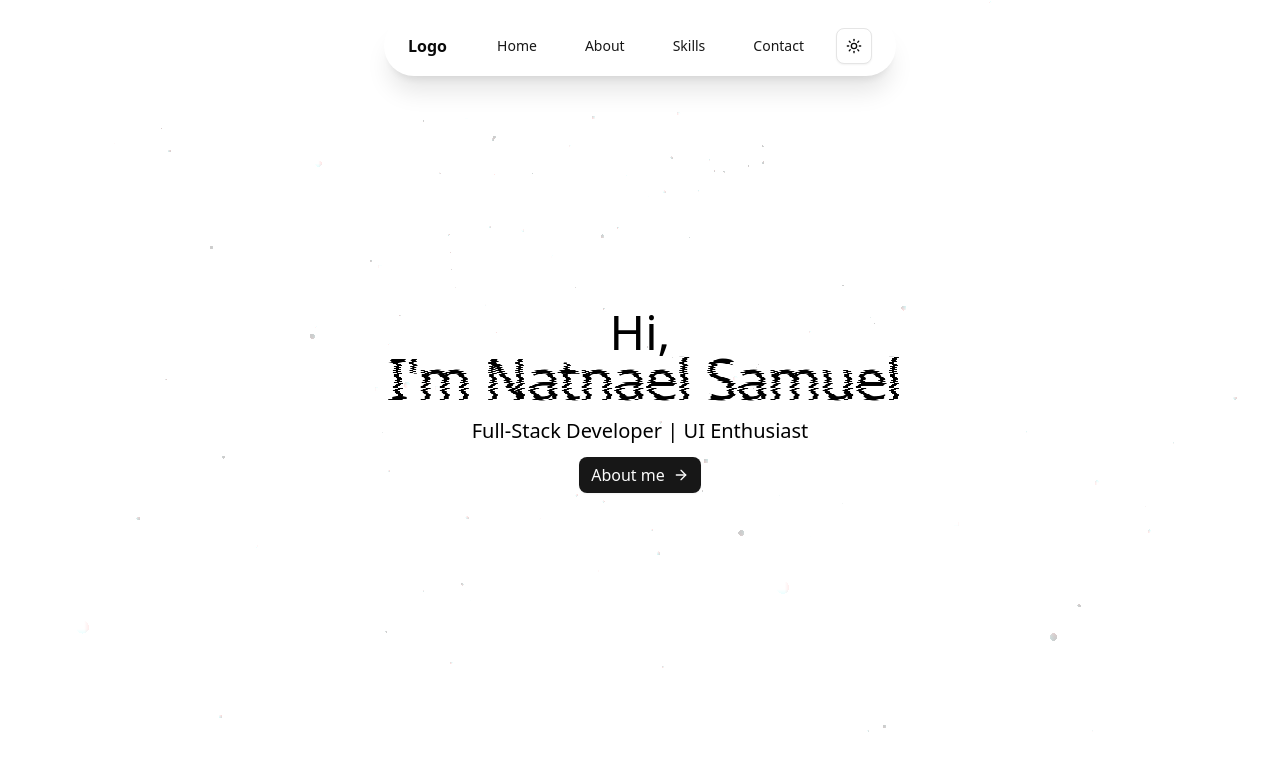
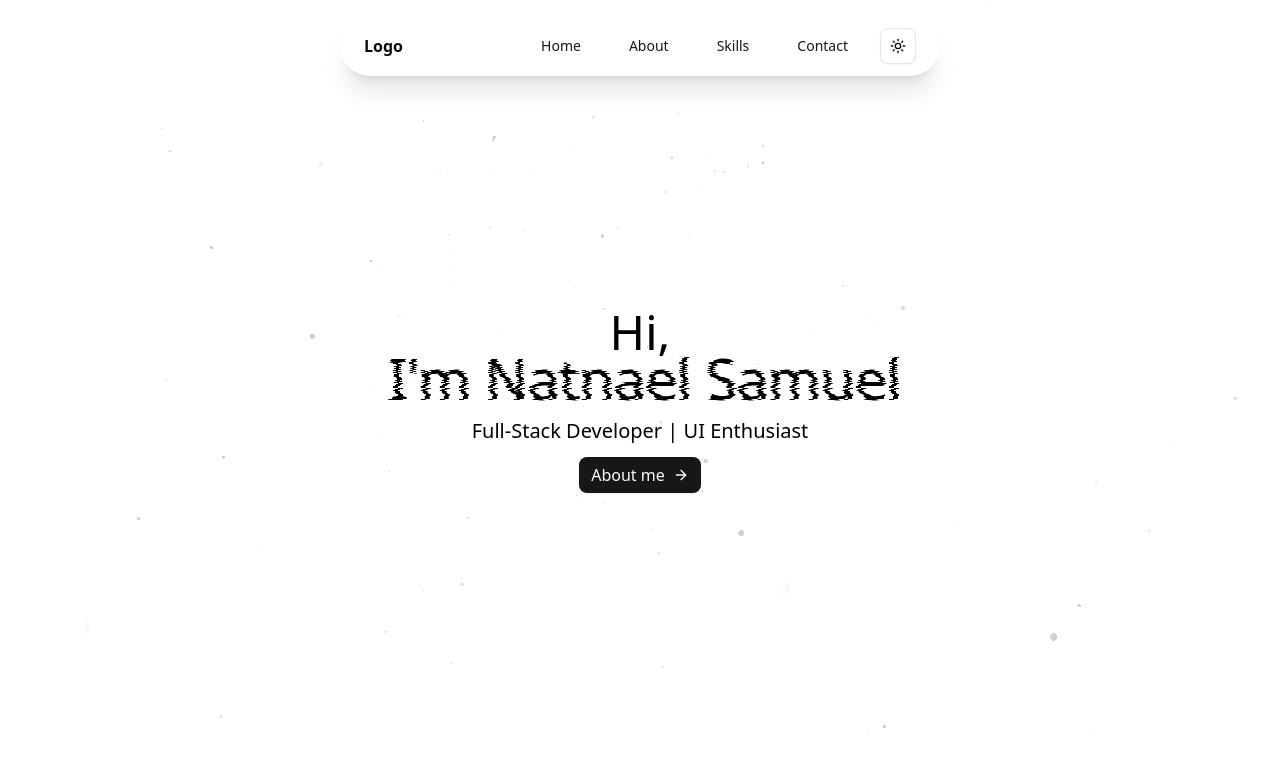
Before and after one commit to Natnaelsamuel/portfolio, a Next.js app: page / in a window 1280 px wide. Shown: the top 770 px of the page. Built offline with nearby package versions, Linux system fonts and the light colour scheme.

Commit message:
Fixed the NavBar

```diff
--- a/app/components/NavBar.tsx
+++ b/app/components/NavBar.tsx
@@ -8,7 +8,15 @@ import Link from "next/link";
 const NavBar = () => {
   return (
     <>
-      <nav className="flex justify-between items-center px-6 py-3 bg-background text-foreground rounded-full shadow-xl w-[90%] sm:w-4/6 md:w-3/5 lg:w-2/5 fixed z-[52] top-4 left-1/2 -translate-x-1/2 dark:shadow-secondary">
+      <nav className="flex items-center justify-between
+      bg-background text-foreground
+      rounded-full shadow-xl
+      fixed top-4 z-[52]
+      w-[calc(100%-3rem)] /* 100% minus 3rem padding */
+      max-w-[600px] /* Absolute maximum width */
+      left-1/2 -translate-x-1/2 /* Centering */
+      px-6 py-3
+      dark:shadow-secondary">
         <div className="font-bold">Logo</div>
 
         {/* Desktop Navigation */}
@@ -67,3 +75,66 @@ const NavBar = () => {
 };
 
 export default NavBar;
+
+// "use client";
+// import { Button } from "@/components/ui/button";
+// import { Sheet, SheetTrigger, SheetContent, SheetTitle, SheetClose } from "@/components/ui/sheet";
+// import { Menu } from "lucide-react";
+// import { ModeToggle } from "./ModeToggle";
+// import Link from "next/link";
+
+// const NavBar = () => {
+//   return (
+//     <nav className="
+//       flex items-center justify-between
+//       bg-background text-foreground
+//       rounded-full shadow-xl
+//       fixed top-4 z-[52]
+//       w-[calc(100%-3rem)] /* 100% minus 3rem padding */
+//       max-w-[600px] /* Absolute maximum width */
+//       left-1/2 -translate-x-1/2 /* Centering */
+//       px-6 py-3
+//       dark:shadow-secondary
+//     ">
+//       <div className="font-bold flex-shrink-0">Logo</div>
+
+//       {/* Desktop Navigation */}
+//       <div className="hidden md:flex items-center gap-2 flex-nowrap">
+//         <div className="flex items-center gap-2 flex-shrink-0">
+//           <Link href="/"><Button variant="link" className="px-2">Home</Button></Link>
+//           <Link href="/about"><Button variant="link" className="px-2">About</Button></Link>
+//           <Link href="/skills"><Button variant="link" className="px-2">Skills</Button></Link>
+//           <Button variant="link" className="px-2">Contact</Button>
+//         </div>
+//         <div className="flex-shrink-0 ml-2">
+//           <ModeToggle />
+//         </div>
+//       </div>
+
+//       {/* Mobile Menu */}
+//       <div className="flex md:hidden items-center gap-2 flex-shrink-0">
+//         <ModeToggle />
+//         <Sheet>
+//           <SheetTrigger asChild>
+//             <Button
+//               variant="outline"
+//               size="icon"
+//               className="flex-shrink-0"
+//               aria-label="Open menu"
+//             >
+//               <Menu className="h-4 w-4" />
+//             </Button>
+//           </SheetTrigger>
+//           <SheetContent side="top" className="rounded-b-lg pt-16 z-[52]">
+//             <SheetTitle className="sr-only">Navigation Menu</SheetTitle>
+//             <div className="flex flex-col gap-4">
+//               {/* Mobile menu items */}
+//             </div>
+//           </SheetContent>
+//         </Sheet>
+//       </div>
+//     </nav>
+//   );
+// };
+
+// export default NavBar;
```
Also changed, not shown: app/components/Hero.tsx (+0 -56 lines).
